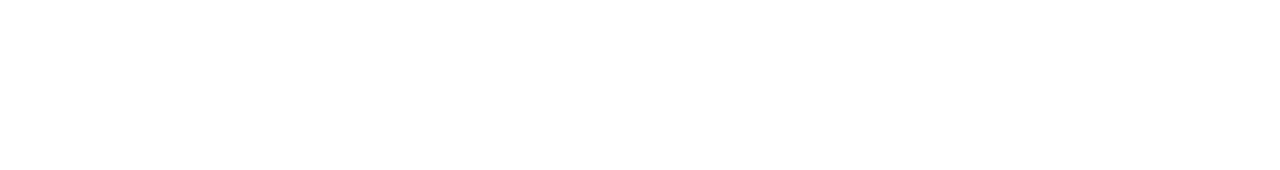
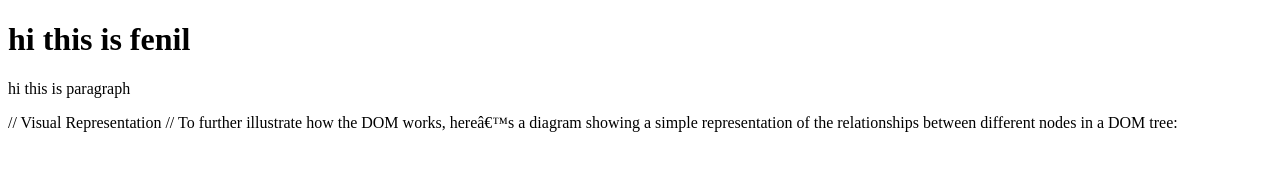
Before and after one commit to Fenilpen/js-hindi-youtube, a plain HTML site: page 06_dom/one.html in a window 1280 px wide. Drawn offline with Linux system fonts and the light colour scheme.

Commit message:
Update one.html

```diff
--- a/06_dom/one.html
+++ b/06_dom/one.html
@@ -1,11 +1,75 @@
 <!DOCTYPE html>
 <html lang="en">
 <head>
-    <meta charset="UTF-8">
-    <meta name="viewport" content="width=device-width, initial-scale=1.0">
+<!--     <meta charset="UTF-8">
+    <meta name="viewport" content="width=device-width, initial-scale=1.0"> -->
     <title>Document</title>
 </head>
 <body>
-
+    <h1> hi this is fenil </h1>
+    <p>hi this is paragraph</p>
 </body>
 </html>
+
+
+<!--
+
+Understanding the Document Object Model (DOM)
+The Document Object Model (DOM) is a programming interface that represents the structure of a web page as a tree of objects.
+It allows scripts and programs to dynamically access and update the content, structure, and style of documents.
+
+Key Features of the DOM
+Dynamic Access: JavaScript can change all HTML elements on a page.
+Manipulation: Elements can be added, removed, or modified.
+Event Handling: JavaScript can react to user events like clicks or key presses.
+
+Common Methods for Manipulating the DOM :-
+JavaScript provides several methods to interact with the DOM:
+Selecting Elements:
+getElementById(id): Selects an element by its ID.
+getElementsByClassName(className): Selects elements by their class name.
+getElementsByTagName(tagName): Selects elements by their tag name.
+querySelector(selector): Selects the first element that matches a CSS selector.
+Traversing Nodes:
+parentNode: Accesses the parent node of an element.
+childNodes: Retrieves all child nodes of an element.
+nextSibling: Accesses the next sibling node.
+
+-->
+
+// Visual Representation
+// To further illustrate how the DOM works, here’s a diagram showing a simple representation of the relationships between different nodes in a DOM tree:
+<!--
+
++---------------------+
+|      Document       |
++---------------------+
+          |
+          |
++---------------------+
+|        html         |
++---------------------+
+          |
+          |
++---------------------+
+|        head         |
++---------------------+
+          |
+          |
++---------------------+
+|       title         |
++---------------------+
+          |
+          |
++---------------------+
+|        body         |
++---------------------+
+          |
+          +------------------+
+          |                  |
+    +-------------+    +-------------+
+    |     h1      |    |     p       |
+    +-------------+    +-------------+
+
+
+-->
```
